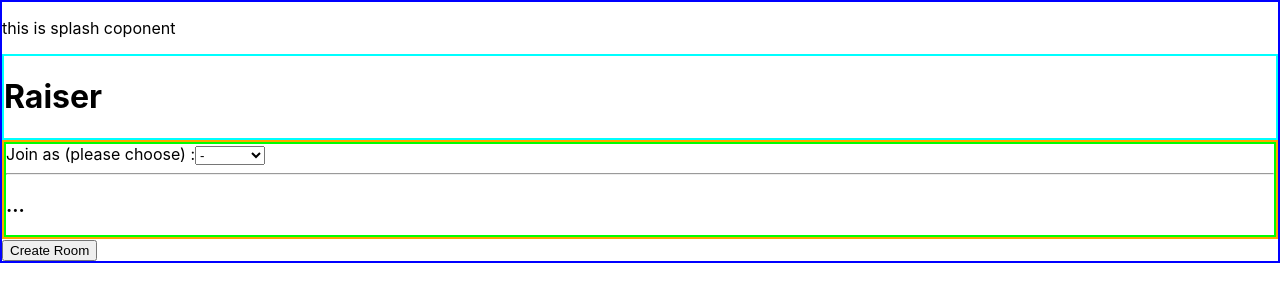
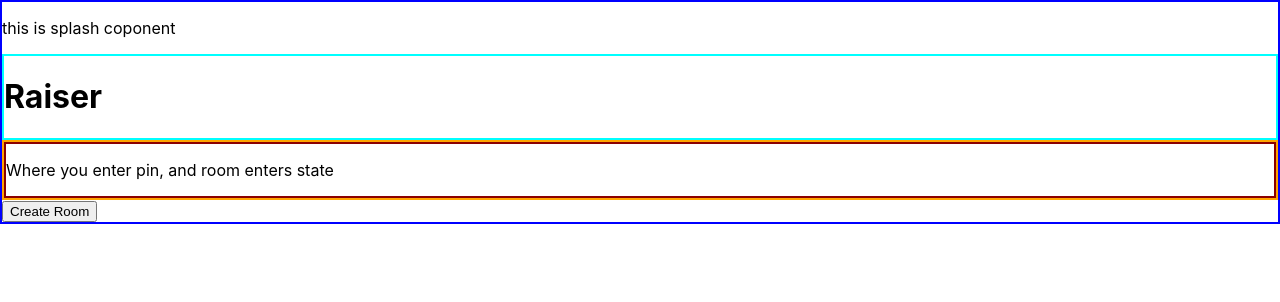
Before and after one commit to KeturahDev/Raiser, a React (Create React App) app in the folder frontend/: page / in a window 1280 px wide. Shown: the top 302 px of the page. Built offline with nearby package versions, Linux system fonts and the light colour scheme.

Commit message:
create component where room pin will be entered to enter state

```diff
--- a/frontend/src/components/JoinView.js
+++ b/frontend/src/components/JoinView.js
@@ -1,18 +1,29 @@
 import React, { useState } from 'react';
-import EnterRoom from './forms/EnterRoom'
+import EnterRoom from './forms/EnterRoom';
+import ChooseRoom from './forms/ChooseRoom';
 import TypeOfUserForm from './forms/TypeOfUserForm';
 
 function JoinView() {
 
   const gatherFormInputs = (inputs) => {
-    if (inputs.type === "student") {
-      changeCurrentComponent(<EnterRoom studentName={inputs.studentName}/>)
-    } else {
-      changeCurrentComponent(<EnterRoom teacherPassword={inputs.teacherPassword}/>)
+    if(inputs) {
+      if (inputs.type === "student") {
+        changeCurrentComponent(<EnterRoom studentName={inputs.studentName}/>)
+      } else {
+        changeCurrentComponent(<EnterRoom teacherPassword={inputs.teacherPassword}/>)
+      }
     }
+    // else {
+    //   changeCurrentComponent(<TypeOfUserForm gatherFormInputs={gatherFormInputs} />)
+    // }
   }
 
-  const [currentComponent, changeCurrentComponent] = useState(<TypeOfUserForm gatherFormInputs={gatherFormInputs} />)
+  const RoomEntersState = (roomPin) => {
+    console.log("room to be sent to GET api call: ", roomPin)
+    changeCurrentComponent(<TypeOfUserForm gatherFormInputs={gatherFormInputs} />)
+  }
+
+  const [currentComponent, changeCurrentComponent] = useState(<ChooseRoom RoomEntersState={RoomEntersState} />)
 
   return (
     <div style={{ border: "2px solid orange" }} >
--- /dev/null
+++ b/frontend/src/components/forms/ChooseRoom.js
@@ -0,0 +1,11 @@
+import React from 'react';
+
+function ChooseRoom(){
+  return(
+    <div style={{border: "2px solid darkred"}}>
+      <p>Where you enter pin, and room enters state</p>
+    </div>
+  )
+}
+
+export default ChooseRoom
```
